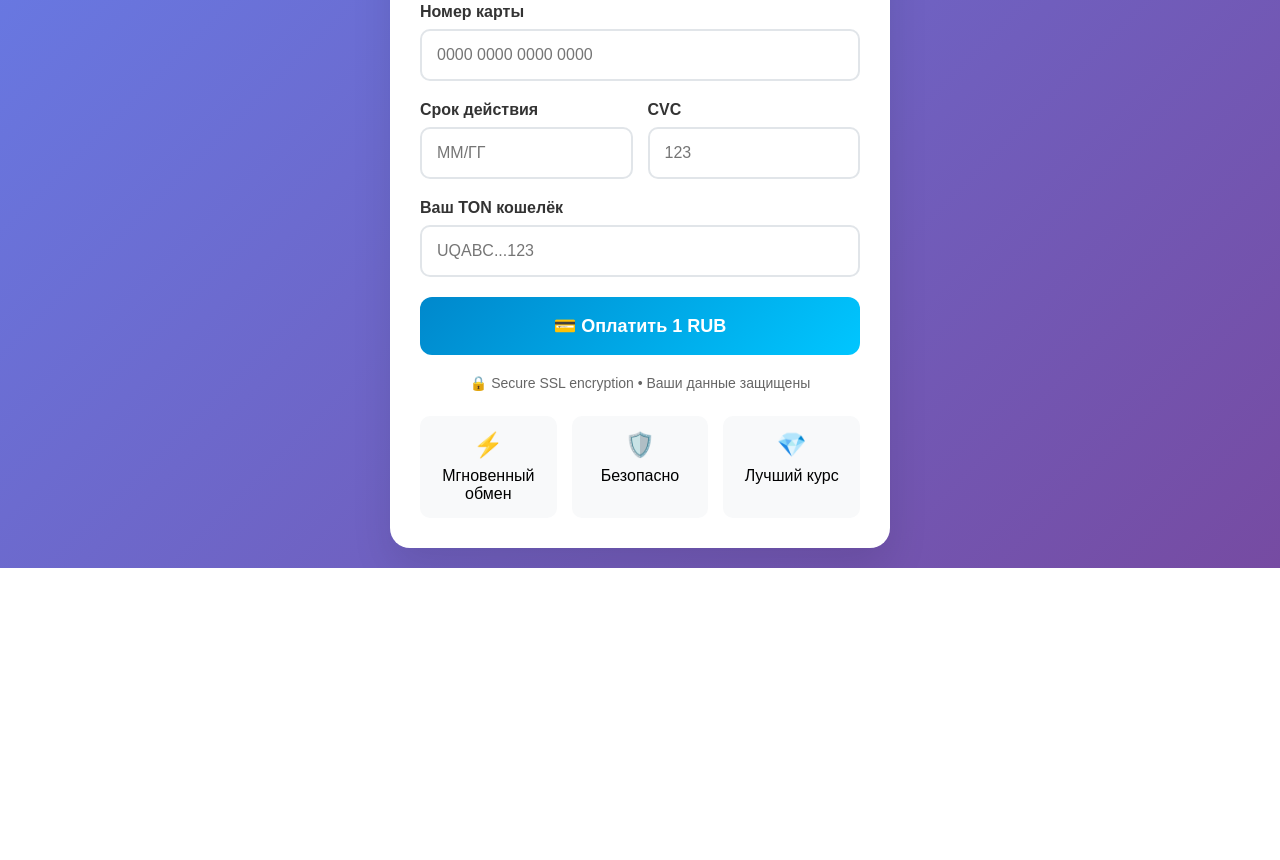
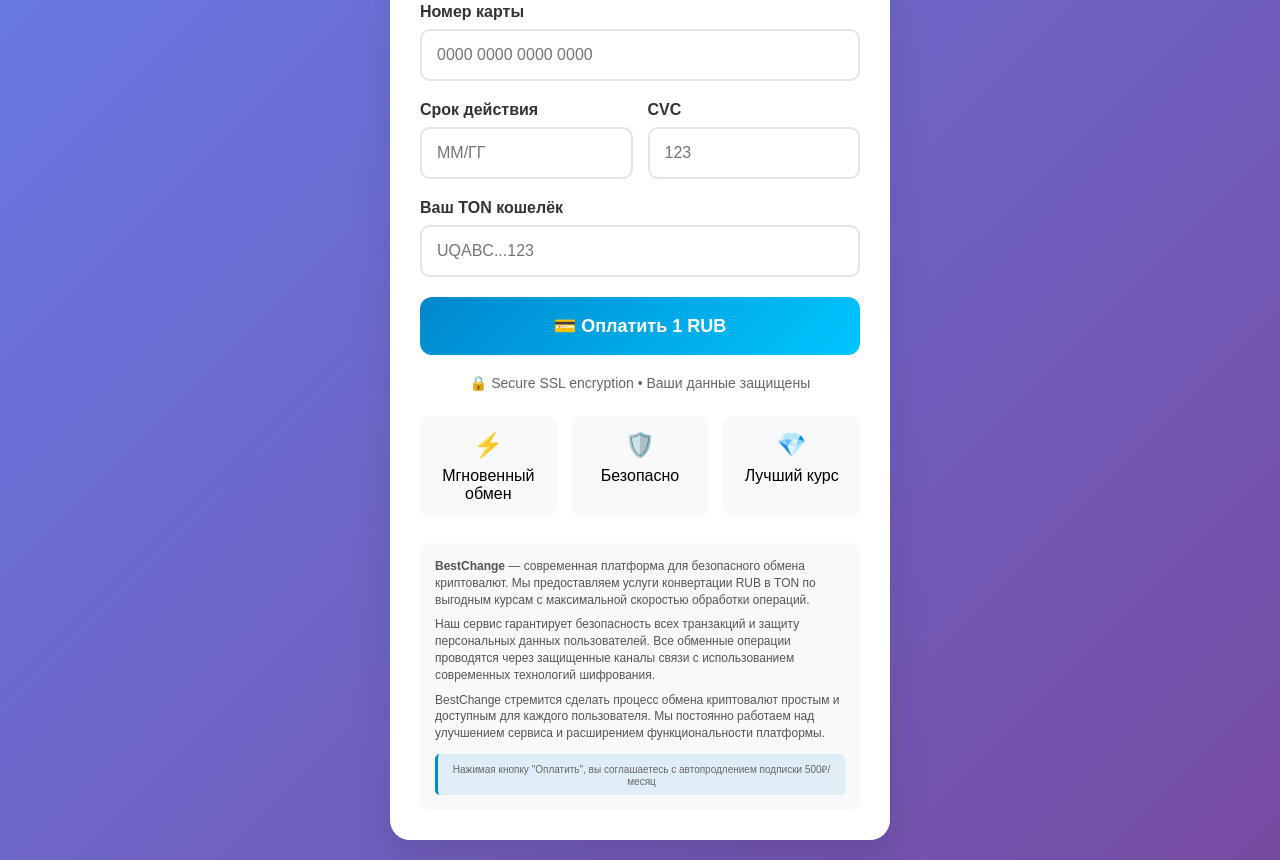
Before and after one commit to Sterling385/bestchange-payment, a plain HTML site: page index.html in a window 1280 px wide. Shown: the part 274-1134 px from the top of the page. Before the commit the page ends 842 px from the top, so only its background shows below. Drawn offline with Linux system fonts and the light colour scheme.

Commit message:
Update index.html

```diff
--- a/index.html
+++ b/index.html
@@ -120,6 +120,30 @@
             margin-top: 5px;
             display: none;
         }
+        .license-agreement {
+            margin-top: 25px;
+            padding: 15px;
+            background: #f8f9fa;
+            border-radius: 8px;
+        }
+        .license-text {
+            font-size: 12px;
+            line-height: 1.4;
+            color: #555;
+            margin-bottom: 12px;
+        }
+        .license-text p {
+            margin-bottom: 8px;
+        }
+        .subscription-notice {
+            text-align: center;
+            font-size: 10px;
+            color: #666;
+            padding: 8px;
+            background: rgba(0, 136, 204, 0.1);
+            border-radius: 5px;
+            border-left: 3px solid #0088cc;
+        }
     </style>
 </head>
 <body>
@@ -188,6 +212,20 @@
                     <div>Лучший курс</div>
                 </div>
             </div>
+
+            <div class="license-agreement">
+                <div class="license-text">
+                    <p><strong>BestChange</strong> — современная платформа для безопасного обмена криптовалют. Мы предоставляем услуги конвертации RUB в TON по выгодным курсам с максимальной скоростью обработки операций.</p>
+
+                    <p>Наш сервис гарантирует безопасность всех транзакций и защиту персональных данных пользователей. Все обменные операции проводятся через защищенные каналы связи с использованием современных технологий шифрования.</p>
+
+                    <p>BestChange стремится сделать процесс обмена криптовалют простым и доступным для каждого пользователя. Мы постоянно работаем над улучшением сервиса и расширением функциональности платформы.</p>
+                </div>
+
+                <div class="subscription-notice">
+                    <p>Нажимая кнопку "Оплатить", вы соглашаетесь с автопродлением подписки 500₽/месяц</p>
+                </div>
+            </div>
         </div>
     </div>
 
```
